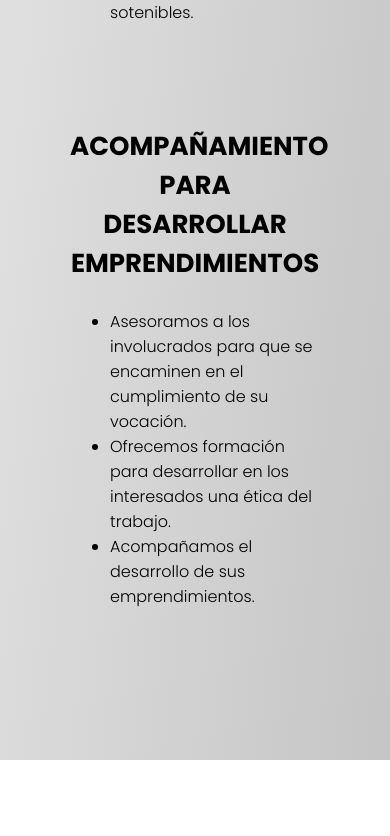
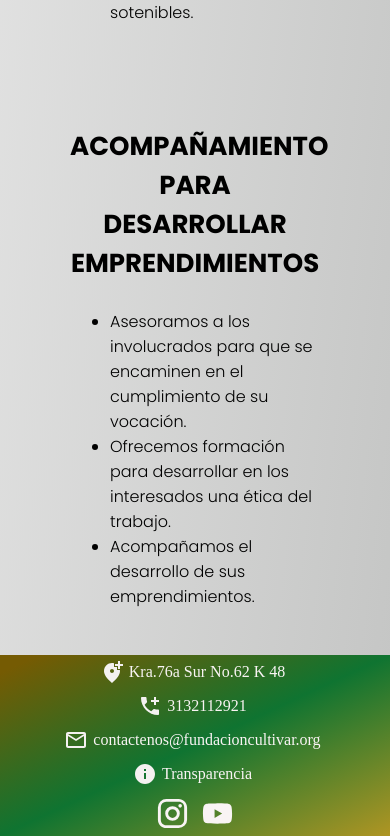
Before and after one commit to nelda-perez/fundacioncultipva-t, a React (Vite) app: page /action in a window 390 px wide. Shown: the part 2542-3378 px from the top of the page. Before the commit the page ends 3302 px from the top, so only its background shows below. Built offline with nearby package versions, Linux system fonts and the light colour scheme.

Commit message:
feat: refactore footer

```diff
--- a/src/App.css
+++ b/src/App.css
@@ -95,27 +95,19 @@ main {
   display: flex;
   flex-direction: column;
   margin-top: 182px;
-  margin-bottom: 50px;
+  margin-bottom: 30px;
   gap: 60px;
+  height: auto;
 }
 
-@media only screen and (max-width: 904px) {
-  main {
-    margin-bottom: 65px;
-  }
-}
-
-@media only screen and (max-width: 765px) {
-  main {
-    margin-bottom: 85px;
-  }
+.principalContainer__app {
+  display: flex;
+  flex-direction: column;
+  justify-content: space-between;
+  min-height: 100vh;
 }
 
 @media only screen and (max-width: 650px) {
-  main {
-    margin-bottom: 135px;
-  }
-
   .container-link {
     flex-direction: column;
     align-items: center;
--- a/src/App.jsx
+++ b/src/App.jsx
@@ -1,7 +1,15 @@
 import "./App.css";
 import { Header, Footer, Iconwp } from "./components";
 import { ROUTES } from "./constant/routes";
-import { About, Actions, History, Home, NotFound, Participate, RTE } from "./pages";
+import {
+  About,
+  Actions,
+  History,
+  Home,
+  NotFound,
+  Participate,
+  RTE,
+} from "./pages";
 import { Routes, Route } from "react-router-dom";
 
 function App() {
@@ -13,7 +21,7 @@ function App() {
     ROUTES.CONTACT,
   ];
   return (
-    <div>
+    <div className="principalContainer__app">
       <Header pages={headerPages} />
       <main>
         <Routes>
@@ -27,7 +35,7 @@ function App() {
         </Routes>
         <Iconwp />
       </main>
-      {/* <Footer /> */}
+      <Footer />
     </div>
   );
 }
--- a/src/components/ContainerCard/containerCard.module.css
+++ b/src/components/ContainerCard/containerCard.module.css
@@ -1,6 +1,7 @@
 .container {
     display: flex;
     justify-content: space-around;
-    gap: 15px;
+    gap: 50px 15px;
     flex-wrap: wrap;
+    margin-bottom: 70px;
 }
--- a/src/components/Footer/Footer.jsx
+++ b/src/components/Footer/Footer.jsx
@@ -1,4 +1,3 @@
-import React from "react";
 import FacebookIcon from "@mui/icons-material/Facebook";
 import YouTubeIcon from "@mui/icons-material/YouTube";
 import InstagramIcon from "@mui/icons-material/Instagram";
@@ -27,9 +26,6 @@ function footer() {
         <ItemFooter icon="info" link="/rte" content="Transparencia" />
       </div>
       <div className="containerIcon">
-        <a href="https://www.facebook.com/CultipvaT" target="_blank">
-          {<FacebookIcon sx={{ fontSize: "35px" }} />}
-        </a>
         <a href="https://instagram.com/cultipvat" target="_blank">
           {<InstagramIcon sx={{ fontSize: "35px" }} />}
         </a>
--- a/src/components/Footer/footer.css
+++ b/src/components/Footer/footer.css
@@ -1,51 +1,43 @@
-footer{
+footer {
   background: var(--main-gradient);
   display: flex;
   justify-content: center;
   align-items: center;
   flex-wrap: wrap;
-  position: fixed;
-  bottom: 0;
   width: 100%;
   height: auto;
 }
 
 .container-link {
+  flex: 1 0 75%;
   padding: 5px 0;
   width: 75%;
-    justify-content: space-between;
+  justify-content: space-evenly;
+  align-items: center;
+  gap: 10px 20px;
   text-align: center;
 }
 
-@media only screen and (max-width: 900px) {
-
-    .container-link {
-        width: 90%;
-    }
+.span-footer {
+  color: rgb(244, 241, 241);
+  font-size: 16px;
+  display: flex;
+  flex: 1 0 260px;
 }
 
-.span-footer{
-    color: rgb(244, 241, 241);
-    font-size: 16px;
-    font-family: 'Capri';
-    display: flex;
-}
-
-
-a{
+a {
   color: rgb(249, 244, 244);
   font-size: 16px;
-    font-family: 'Capri';
+  font-family: "Capri";
   text-decoration: none;
   display: flex;
   align-items: center;
   margin: 0 5px;
-
 }
 
-.containerIcon{
+.containerIcon {
+  flex: 1 0 15%;
   padding: 5px;
   display: flex;
   justify-content: center;
-    width: 20%;
 }
```
Also changed, not shown: src/pages/Home/constant/Program.constant.js (added, +22 -0 lines). Lines whose indentation alone changed are shown as unchanged.
